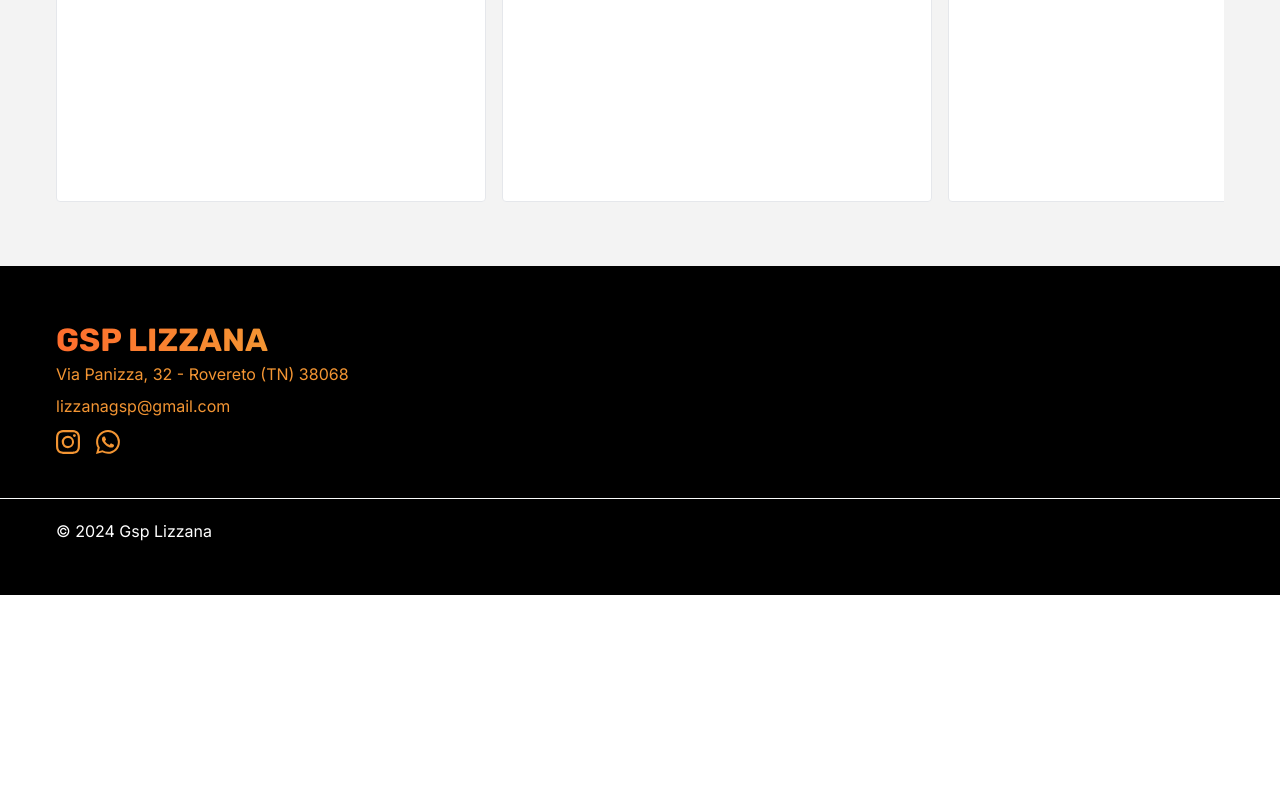
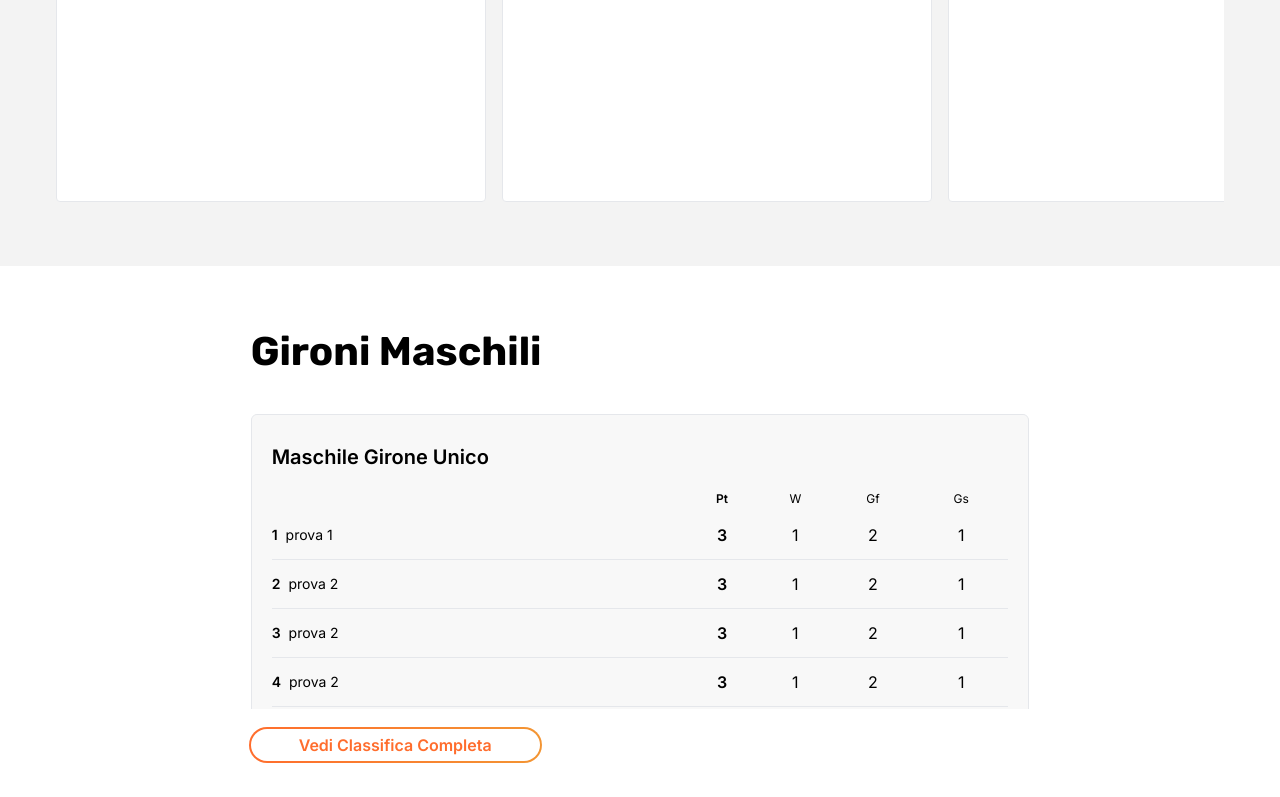
Before and after one commit to graziolieduardo/gsplizzana-frontend, a Next.js app: page / in a window 1280 px wide. Shown: the part 2000-2797 px from the top of the page. Before the commit the page ends 2595 px from the top, so only its background shows below. Built offline with nearby package versions, Linux system fonts and the light colour scheme.

Commit message:
add uniquetable

```diff
--- a/src/components/common/Gironi.tsx
+++ b/src/components/common/Gironi.tsx
@@ -2,6 +2,7 @@ import TableProva from './TableProva'
 import { useQueries } from '@tanstack/react-query'
 import axios from 'axios'
 import { useRouter } from 'next/router'
+import UniqueTable from './UniqueTable';
 
 export default function Gironi() {
     const router = useRouter();
@@ -99,29 +100,36 @@ export default function Gironi() {
         <>
             {
                 router?.query?.slug === 'maschile' &&
-                <div className='sm:grid sm:grid-cols-2 md:grid-cols-3 gap-x-6'>
-                    <TableProva key={1} data={MA.data} girone={'GIRONE A - MASCHILE'} param={'MA'} />
-                    <TableProva key={2} data={MB.data} girone={'GIRONE B - MASCHILE'} param={'MB'} />
-                    <TableProva key={3} data={MC.data} girone={'GIRONE C - MASCHILE'} param={'MC'} />
-                    <TableProva key={4} data={MD.data} girone={'GIRONE D - MASCHILE'} param={'MD'} />
-                    <TableProva key={5} data={ME.data} girone={'GIRONE E - MASCHILE'} param={'ME'} />
-                    <TableProva key={6} data={MF.data} girone={'GIRONE F - MASCHILE'} param={'MF'} />
-                    <TableProva key={7} data={MR1.data} girone={'GIRONE R1 - MASCHILE'} param={'MR1'} />
-                    <TableProva key={8} data={MR2.data} girone={'GIRONE R2 - MASCHILE'} param={'MR2'} />
+                // <div className='sm:grid sm:grid-cols-2 md:grid-cols-3 gap-x-6'>
+                //     <TableProva key={1} data={MA.data} girone={'GIRONE A - MASCHILE'} param={'MA'} />
+                //     <TableProva key={2} data={MB.data} girone={'GIRONE B - MASCHILE'} param={'MB'} />
+                //     <TableProva key={3} data={MC.data} girone={'GIRONE C - MASCHILE'} param={'MC'} />
+                //     <TableProva key={4} data={MD.data} girone={'GIRONE D - MASCHILE'} param={'MD'} />
+                //     <TableProva key={5} data={ME.data} girone={'GIRONE E - MASCHILE'} param={'ME'} />
+                //     <TableProva key={6} data={MF.data} girone={'GIRONE F - MASCHILE'} param={'MF'} />
+                //     <TableProva key={7} data={MR1.data} girone={'GIRONE R1 - MASCHILE'} param={'MR1'} />
+                //     <TableProva key={8} data={MR2.data} girone={'GIRONE R2 - MASCHILE'} param={'MR2'} />
+                // </div>
+                <div className='lg:w-2/3 mx-auto'>
+                    <UniqueTable />
+                    <p className='text-[10px] font-semibold'>Pt=punti, W=Vittorie, Gf=Goal fatti, Gs=Goal subiti.</p>
                 </div>
             }
 
             {
                 router?.query?.slug === 'femminile' &&
-                <div className='sm:grid sm:grid-cols-2 md:grid-cols-3 gap-x-6'>
-                    <TableProva key={1} data={FA.data} girone={'GIRONE A - FEMMINILE'} param={'FA'} />
-                    <TableProva key={2} data={FB.data} girone={'GIRONE B - FEMMINILE'} param={'FB'} />
-                    <TableProva key={7} data={FC.data} girone={'GIRONE C - FEMMINILE'} param={'FC'} />
-                    <TableProva key={8} data={FR1.data} girone={'GIRONE R1 - FEMMINILE'} param={'FR1'} />
+                <div>
+
+                    <div className='sm:grid sm:grid-cols-2 md:grid-cols-3 gap-x-6'>
+                        <TableProva key={1} data={FA.data} girone={'GIRONE A - FEMMINILE'} param={'FA'} />
+                        <TableProva key={2} data={FB.data} girone={'GIRONE B - FEMMINILE'} param={'FB'} />
+                        <TableProva key={7} data={FC.data} girone={'GIRONE C - FEMMINILE'} param={'FC'} />
+                        <TableProva key={8} data={FR1.data} girone={'GIRONE R1 - FEMMINILE'} param={'FR1'} />
+                    </div>
+                    <p className='text-[10px] font-semibold'>Pt=punti, W=Vittorie, Gf=Goal fatti, Gs=Goal subiti.</p>
                 </div>
             }
 
-            <p className='text-[10px] font-semibold'>Pt=punti, W=vittorie, Gf=Goal fatti, Gs=Goal subiti.</p>
         </>
 
     )
--- /dev/null
+++ b/src/components/common/UniqueTable.tsx
@@ -0,0 +1,108 @@
+import React from 'react'
+
+export default function UniqueTable() {
+    const data = {
+        data: [
+            {
+                name: "prova 1",
+                points: 3,
+                wins: 1,
+                goals_scored: 2,
+                goals_conceded: 1
+            },
+            {
+                name: "prova 2",
+                points: 3,
+                wins: 1,
+                goals_scored: 2,
+                goals_conceded: 1
+            },
+            {
+                name: "prova 2",
+                points: 3,
+                wins: 1,
+                goals_scored: 2,
+                goals_conceded: 1
+            },
+            {
+                name: "prova 2",
+                points: 3,
+                wins: 1,
+                goals_scored: 2,
+                goals_conceded: 1
+            },
+            {
+                name: "prova 2",
+                points: 3,
+                wins: 1,
+                goals_scored: 2,
+                goals_conceded: 1
+            },
+            {
+                name: "prova 2",
+                points: 3,
+                wins: 1,
+                goals_scored: 2,
+                goals_conceded: 1
+            },
+            {
+                name: "prova 2",
+                points: 3,
+                wins: 1,
+                goals_scored: 2,
+                goals_conceded: 1
+            },
+            {
+                name: "prova 2",
+                points: 3,
+                wins: 1,
+                goals_scored: 2,
+                goals_conceded: 1
+            },
+        ]
+    }
+
+    return (
+        <div className='mb-4 bg-bg-secondary w-full mx-auto rounded-md border'>
+
+            <div className='pt-7 px-5 '>
+
+                <table className='w-full'>
+                    <caption className='mb-4 text-xl font-semibold text-start'> Maschile Girone Unico</caption>
+                    <thead>
+                        <tr>
+                            <th className='text-normal'>&nbsp;</th>
+                            <th className='text-xs font-semibold'>Pt</th>
+                            <th className='text-xs'>W</th>
+                            <th className='text-xs'>Gf</th>
+                            <th className='text-xs'>Gs</th>
+                            {/* <th className='text-xs'>W</th> */}
+                            {/* <th className='text-xs'>W</th> */}
+
+                        </tr>
+                    </thead>
+                    <tbody>
+                        {
+                            data && data?.data?.map((team: any, index: any) => (
+
+                                <tr key={team?.name} className='border-b last:border-0 capitalize [&>*:not(:first-child)]:text-center'>
+                                    <td className='py-3 max-w-[70px] truncate text-sm'>
+                                        <span className='font-semibold pr-2 '>{index + 1}</span>
+                                        {team?.name}
+                                    </td>
+                                    <td className='py-3 font-semibold'>{team?.points}</td>
+                                    <td className='py-3'>{team?.wins}</td>
+                                    <td className='py-3'>{team?.goals_scored}</td>
+                                    <td className='py-3'>{team?.goals_conceded}</td>
+                                    {/* <td className='py-3'>{team?.win}</td> */}
+                                    {/* <td className='py-3'>{team?.win}</td> */}
+                                </tr>
+                            ))
+                        }
+
+                    </tbody>
+                </table>
+            </div>
+        </div>
+    )
+}
--- a/src/pages/index.tsx
+++ b/src/pages/index.tsx
@@ -6,6 +6,7 @@ import { Title } from '../components/common/Title';
 import axios from 'axios';
 import { useQueries } from '@tanstack/react-query';
 import { LiveMatch } from '../components/common/LiveMatch';
+import UniqueTable from '../components/common/UniqueTable';
 
 export default function Home() {
     // console.log('render');
@@ -119,8 +120,8 @@ export default function Home() {
                     <div className='max-w-container 2xl:max-w-container-xl mx-auto px-6 text-white'>
                         <div className='w-full md:w-1/2 pb-10'>
                             <Title variant={Title.variant.secondary} > Calciosplash Lizzana 2024</Title>
-                                <h5 className='text-[3.7rem] md:text-[5rem] leading-tight text-transparent bg-clip-text bg-gradient-to-r from-primary-dark to-primary font-bold'>Stay tuned, stay orangione</h5>
-                            </div>
+                            <h5 className='text-[3.7rem] md:text-[5rem] leading-tight text-transparent bg-clip-text bg-gradient-to-r from-primary-dark to-primary font-bold'>Stay tuned, stay orangione</h5>
+                        </div>
                     </div>
                 </div>
             </section>
@@ -177,6 +178,20 @@ export default function Home() {
                 </div>
             </section> */}
 
+            <div className='max-w-container 2xl:max-w-container-xl mx-auto px-4 py-16' >
+                <div className='lg:w-2/3 mx-auto'>
+                    <Title variant={Title.variant.secondary}>Gironi Maschili</Title>
+
+                    <div className='h-[295px] overflow-hidden mt-10'>
+                        <UniqueTable />
+                    </div>
+
+                    <div className='z-10 relative mt-6'>
+                        <Button variant={Button.variant.secondary} link={'/gironi/maschile'} >Vedi Classifica Completa</Button>
+                    </div>
+                </div>
+            </div>
+
             {/* Female table section */}
             {/* <section id='female-table'>
 
```
Also changed, not shown: src/partials/Header.tsx (+59 -13 lines).
